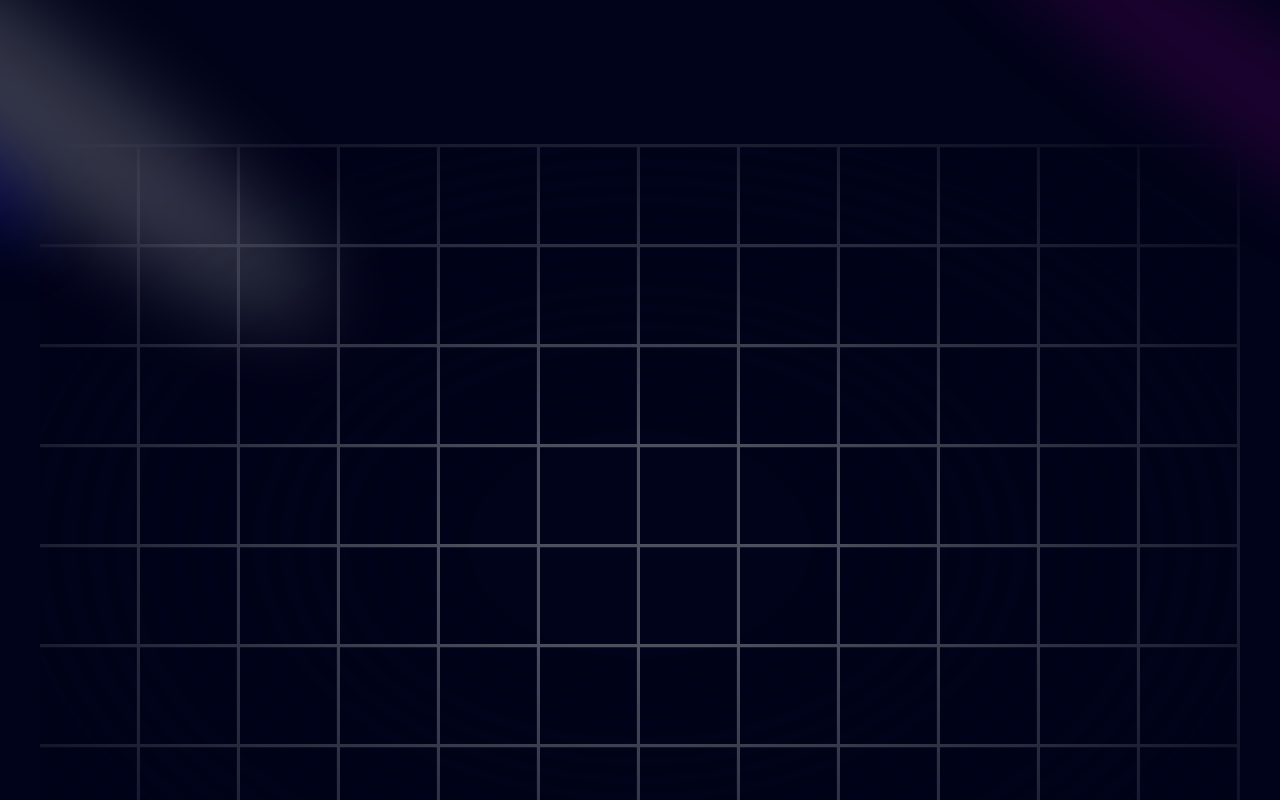
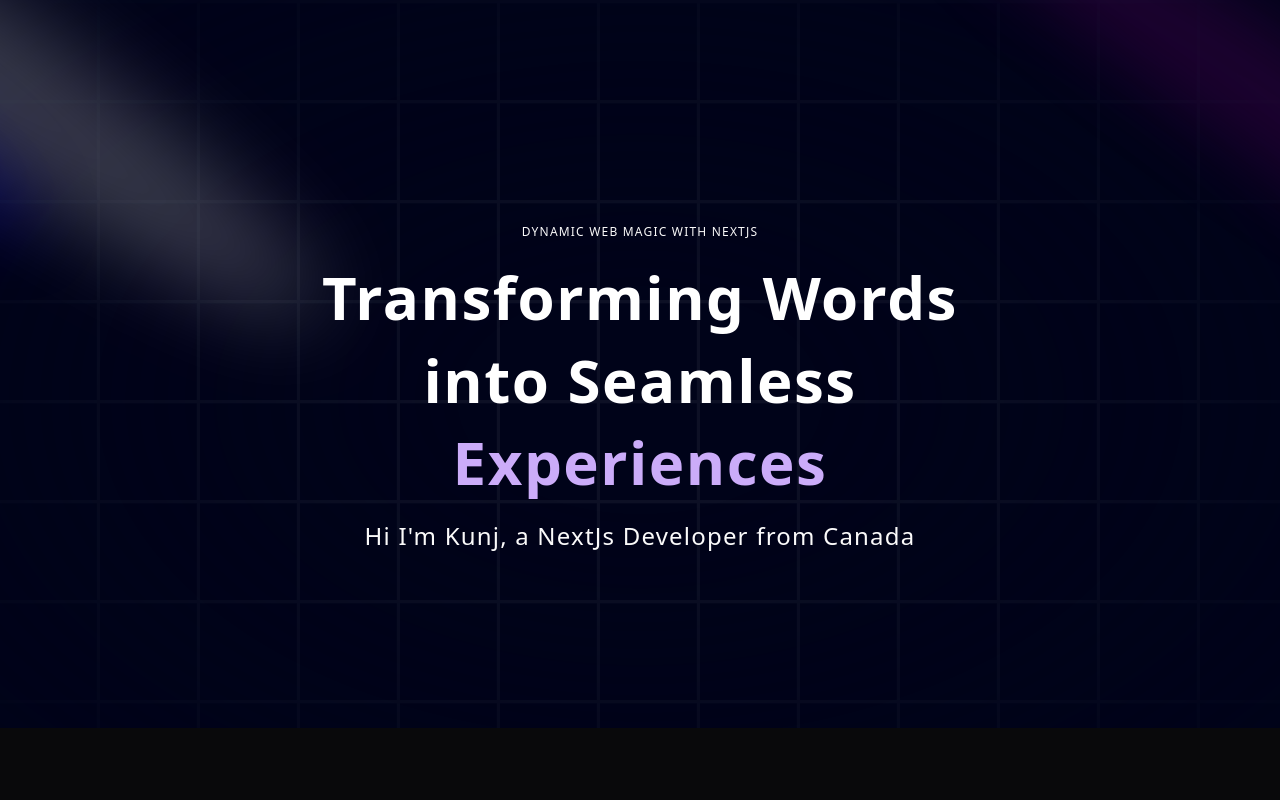
Before and after one commit to kunjdhami/Portfolio, a Next.js app: page / in a window 1280 px wide. Shown: the top 800 px of the page. Built offline with nearby package versions, Linux system fonts and the light colour scheme.

Commit message:
Add - text generate effect

```diff
--- a/components/Hero.tsx
+++ b/components/Hero.tsx
@@ -1,4 +1,5 @@
 import { Spotlight } from "./ui/Spotlight";
+import { TextGenerateEffect } from "./ui/TextGenerateEffect";
 
 const Hero = () => {
   return (
@@ -14,9 +15,50 @@
         />
         <Spotlight className="-top-20 -left-80 h-[80vh] w-[50vw]" fill="blue" />
 
-        <div className="h-screen w-full dark:bg-black-100 bg-white dark:bg-grid-white/[0.3] bg-grid-black/[0.2] relative flex items-center justify-center">
+        <div
+          className="
+          h-screen w-full
+          dark:bg-black-100
+          bg-white
+          dark:bg-grid-white/[0.05]
+          bg-grid-black/[0.2]
+          absolute
+          top-0
+          left-0
+          flex
+          items-center
+          justify-center"
+        >
           {/* Radial gradient for the container to give a faded look */}
-          <div className="absolute pointer-events-none inset-0 flex items-center justify-center dark:bg-black-100 bg-white [mask-image:radial-gradient(ellipse_at_center,transparent_20%,black)]" />
+          <div
+            className="
+            absolute
+            pointer-events-none
+            inset-0
+            flex
+            items-center
+            justify-center
+            dark:bg-black-100
+            bg-white
+            [mask-image:radial-gradient(ellipse_at_center,transparent_20%,black)]"
+          />
+        </div>
+
+        <div className="flex justify-center relative my-20 z-10">
+          <div className="max-w-[89vw] md:max-w-2xl lg:max-w-[60vw] flex flex-col items-center justify-center">
+            <h2 className="uppercase tracking-widest text-xs text-center text=blue-100 max-w-80">
+              Dynamic Web Magic with NextJs
+            </h2>
+
+            <TextGenerateEffect
+              className="text-center text-[40px] md:text-5xl lg:text-6xl"
+              words="Transforming Words into Seamless Experiences"
+            />
+
+            <p className="text-center md:tracking-wider mb-4 text-sm md:text-lg lg:text-2xl">
+              Hi I&apos;m Kunj, a NextJs Developer from Canada
+            </p>
+          </div>
         </div>
       </div>
     </div>
--- /dev/null
+++ b/components/ui/TextGenerateEffect.tsx
@@ -0,0 +1,64 @@
+"use client";
+import { useEffect } from "react";
+import { motion, stagger, useAnimate } from "framer-motion";
+import { cn } from "@/lib/utils";
+
+export const TextGenerateEffect = ({
+  words,
+  className,
+  filter = true,
+  duration = 0.5,
+}: {
+  words: string;
+  className?: string;
+  filter?: boolean;
+  duration?: number;
+}) => {
+  const [scope, animate] = useAnimate();
+  const wordsArray = words.split(" ");
+  useEffect(() => {
+    animate(
+      "span",
+      {
+        opacity: 1,
+        filter: filter ? "blur(0px)" : "none",
+      },
+      {
+        duration: duration ? duration : 1,
+        delay: stagger(0.2),
+      }
+    );
+  }, [scope.current]);
+
+  const renderWords = () => {
+    return (
+      <motion.div ref={scope}>
+        {wordsArray.map((word, idx) => {
+          return (
+            <motion.span
+              key={word + idx}
+              className={`${
+                idx > 3 ? "text-purple" : "dark:text-white text-black"
+              } opcaity-0`}
+              style={{
+                filter: filter ? "blur(10px)" : "none",
+              }}
+            >
+              {word}{" "}
+            </motion.span>
+          );
+        })}
+      </motion.div>
+    );
+  };
+
+  return (
+    <div className={cn("font-bold", className)}>
+      <div className="my-4">
+        <div className=" dark:text-white text-black leading-snug tracking-wide">
+          {renderWords()}
+        </div>
+      </div>
+    </div>
+  );
+};
```
